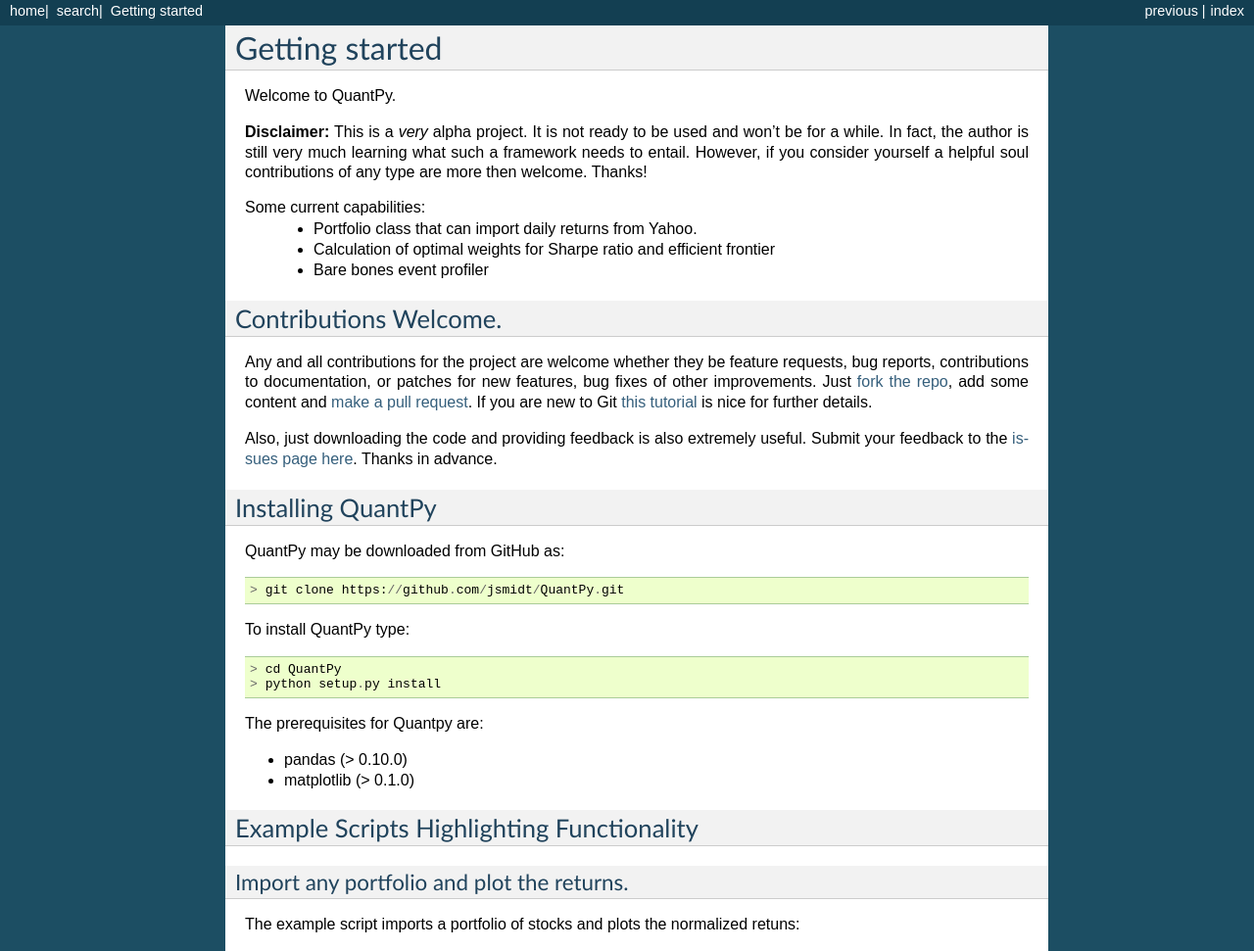
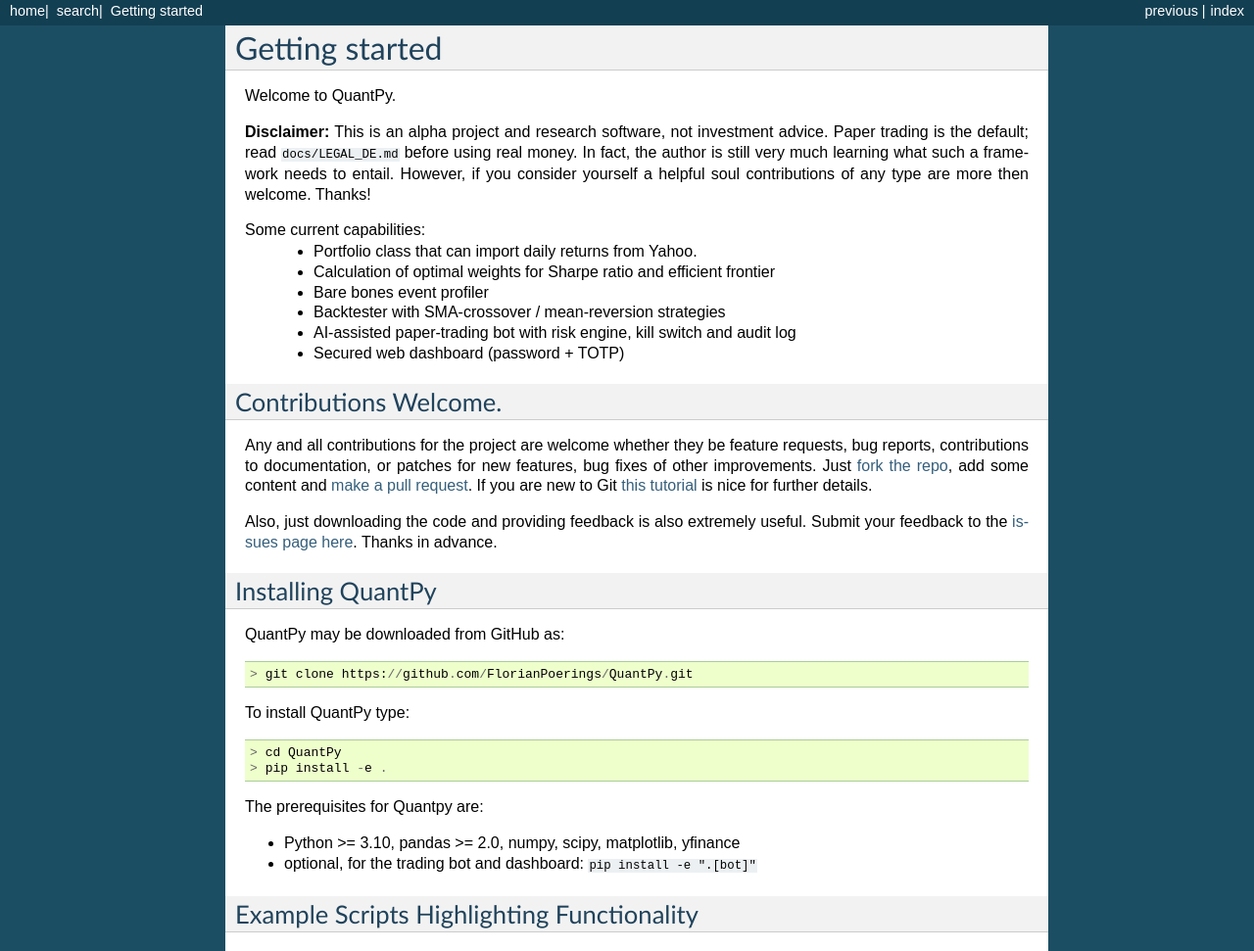
Before and after one commit to FlorianPoerings/QuantPy, a Sphinx documentation site: the page built from docs/getting_started.rst, in a window 1280 px wide and 1400 px high. Shown: the part 333-1304 px from the top of the window at 98% size. Built offline with Sphinx 7.4.7, drawn with Linux system fonts in a browser that asks for light colours; grey boxes are pictures that could not be loaded.

Commit message:
Revise disclaimer and update installation instructions
Updated project disclaimer and installation instructions, including new GitHub repository link and prerequisites.

```diff
--- a/docs/getting_started.rst
+++ b/docs/getting_started.rst
@@ -7,8 +7,9 @@ Getting started
 
 Welcome to QuantPy.
 
-**Disclaimer:** This is a *very* alpha project.  It is not ready to be used and
-won't be for a while.  In fact, the author is still very much learning what
+**Disclaimer:** This is an alpha project and research software, not investment
+advice.  Paper trading is the default; read ``docs/LEGAL_DE.md`` before using
+real money.  In fact, the author is still very much learning what
 such a framework needs to entail.  However, if you consider yourself a helpful
 soul contributions of any type are more then welcome. Thanks!
 
@@ -17,6 +18,9 @@ Some current capabilities:
    * Portfolio class that can import daily returns from Yahoo.
    * Calculation of optimal weights for Sharpe ratio and efficient frontier
    * Bare bones event profiler
+   * Backtester with SMA-crossover / mean-reversion strategies
+   * AI-assisted paper-trading bot with risk engine, kill switch and audit log
+   * Secured web dashboard (password + TOTP)
 
 Contributions Welcome.
 =========================
@@ -32,7 +36,7 @@ further details.
 
 Also, just downloading the code and providing feedback is also extremely
 useful. Submit your feedback to the `issues page here
-<https://github.com/jsmidt/QuantPy/issues?state=open>`_.  Thanks in advance.
+<https://github.com/FlorianPoerings/QuantPy/issues>`_.  Thanks in advance.
 
 
 .. _installing-docdir:
@@ -42,17 +46,17 @@ Installing QuantPy
 
 QuantPy may be downloaded from GitHub as::
 
-  > git clone https://github.com/jsmidt/QuantPy.git
+  > git clone https://github.com/FlorianPoerings/QuantPy.git
 
 To install QuantPy type::
 
   > cd QuantPy
-  > python setup.py install
+  > pip install -e .
 
 The prerequisites for Quantpy are:
 
-* pandas (> 0.10.0)
-* matplotlib (> 0.1.0)
+* Python >= 3.10, pandas >= 2.0, numpy, scipy, matplotlib, yfinance
+* optional, for the trading bot and dashboard: ``pip install -e ".[bot]"``
 
 
 .. _example-scripts-highlighting-functionality:
```
